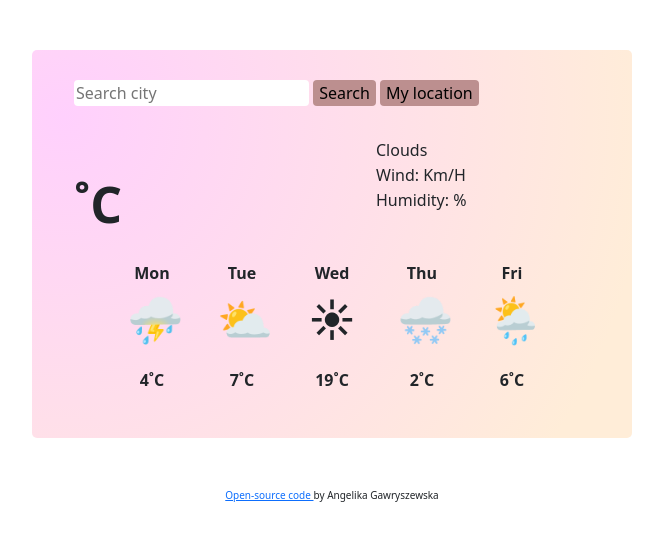
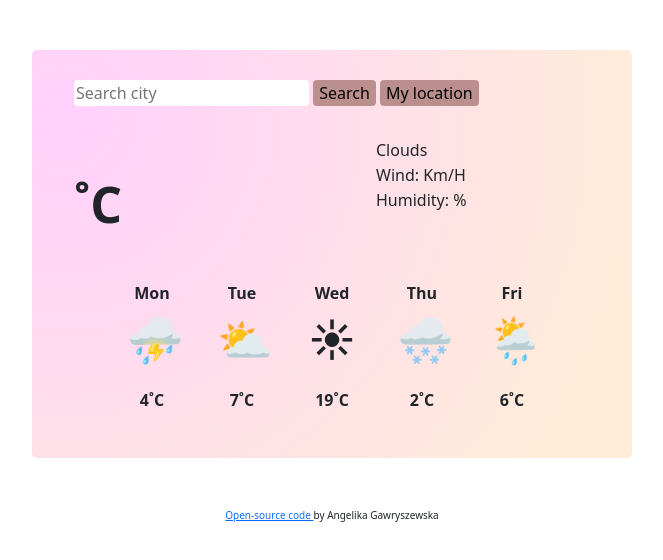
Before and after one commit to mapletta/my-final-weather-app-project, a plain HTML site: page index.html in a window 1280 px wide. Shown: the whole page, without its empty margins (308-971 px from the left). Drawn offline with nearby package versions, Linux system fonts and the light colour scheme; no server answers.

Commit message:
weather forecast - adding divs

```diff
--- a/index.html
+++ b/index.html
@@ -52,7 +52,7 @@
             </ul>
           </div>
         </div>
-
+        <div class="weather-forecast">
           <div class="row">
             <div class="col-1"></div>
             <div class="col-2">
@@ -61,7 +61,7 @@
               <p class="next-week-temperature">4˚C</p>
             </div>
             <div class="col-2">
-            Tue
+              <div class="weather-forcast-date">Tue</div>
               <p class="emoji">⛅</p>
               <p class="next-week-temperature">7˚C</p>
             </div>
@@ -84,6 +84,7 @@
           </div>
         </div>
       </div>
+    </div>
     <div class="github">
       <a
         href="https://github.com/mapletta/my-final-weather-app-project"
--- a/style.css
+++ b/style.css
@@ -20,6 +20,11 @@ div.col-2 {
   font-weight: bolder;
   padding: 10px 20px 0px 20px;
 }
+div.weather-forecast {
+  margin-top: 20px;
+  text-align: center;
+}
+
 p.emoji {
   font-size: 45px;
 }
```
Lines whose indentation alone changed are shown as unchanged.
